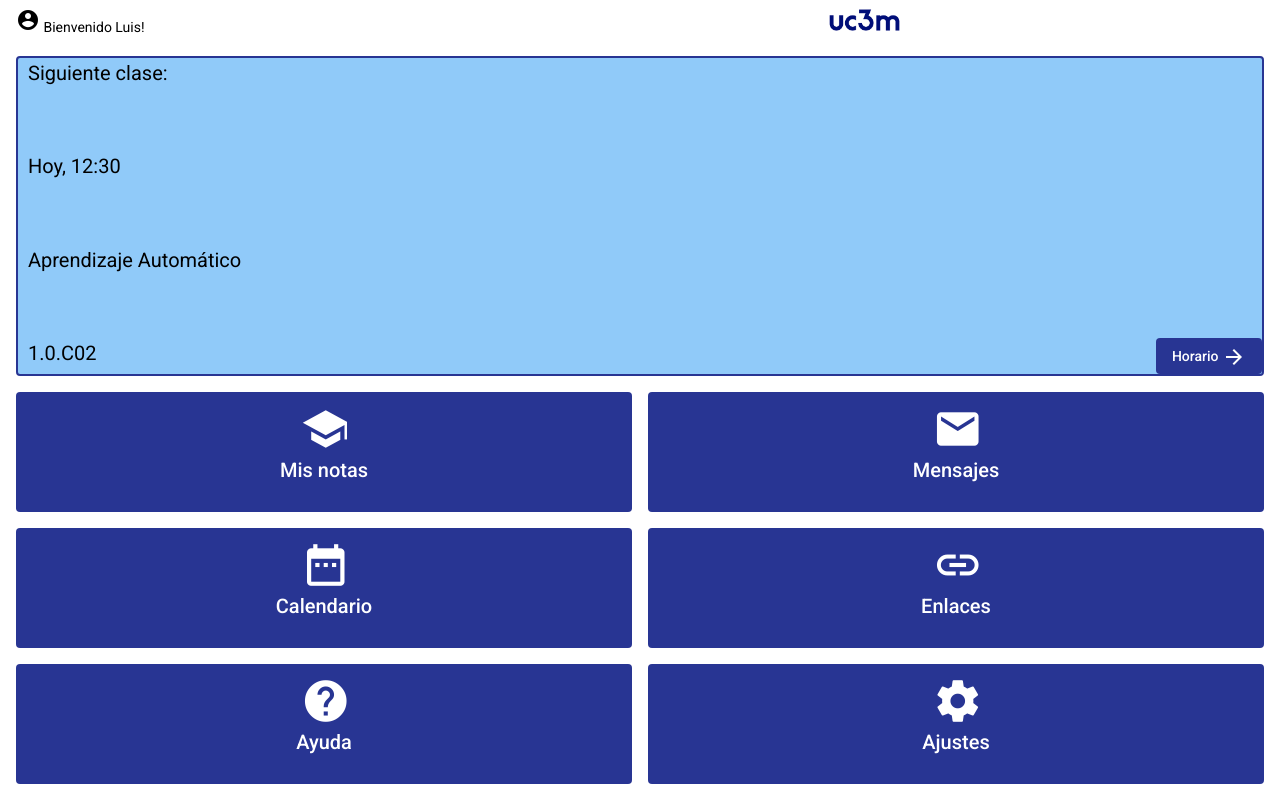
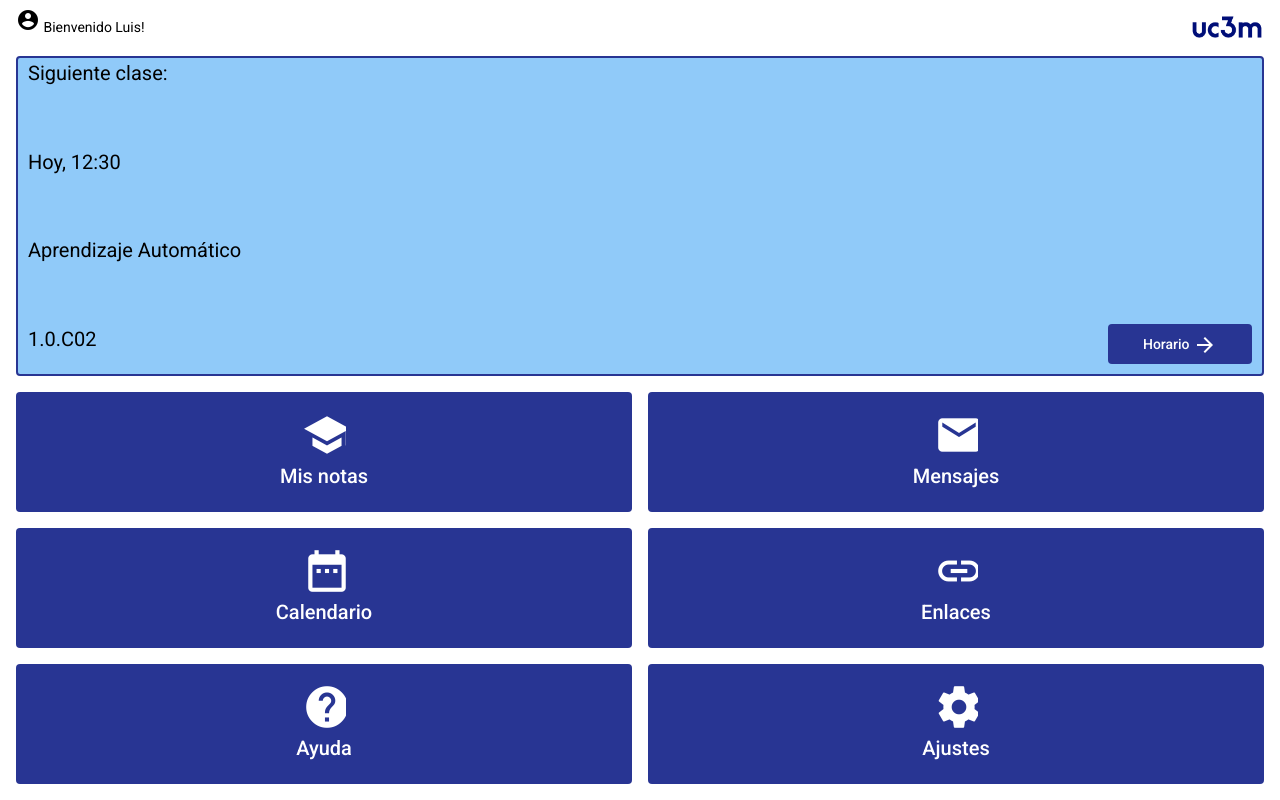
Before and after one commit to 100405882/appP2, an Angular app: page /principal in a window 1280 px wide. Built offline with nearby package versions, Linux system fonts and the light colour scheme.

Commit message:
deployeado en la web y retocado la preview del horario

```diff
--- a/src/app/principal/principal.component.html
+++ b/src/app/principal/principal.component.html
@@ -13,9 +13,9 @@
     </div>
 
     <div class="preview" fxFlex="40" fxLayout="column" fxLayoutAlign="space-between">
-        <p>Siguiente clase:</p>
-        <p>Hoy, 12:30</p>
-        <p>Aprendizaje Automático</p>
+        <p class="p1">Siguiente clase:</p>
+        <p class="p2">Hoy, 12:30</p>
+        <p class="p3">Aprendizaje Automático</p>
         <div class="preview-fila" fxLayout="row" fxLayoutAlign="space-between">
             <p>1.0.C02</p>
             <div class="horario">
--- a/src/app/principal/principal.component.scss
+++ b/src/app/principal/principal.component.scss
@@ -7,14 +7,9 @@
     margin: 1vh 0 1vh;
 }
 
-.bienvenido-left{
-    width: 65%;
-}
-.bienvenido-right{
-    width: 35%;
-}
-
 .bienvenido-right > img {
+    padding-top: 0.9vh;
+    margin-left: 10px;
     height: 60%;
 }
 
@@ -32,6 +27,15 @@
     font-size: 20px;
 }
 
+.horario {
+    padding-bottom: 10px;
+    padding-right: 10px;
+}
+
+.horario button {
+    width: 18vh;
+    height: 5vh;
+}
 
 .menu-botones {
     margin: 2vh 0;
@@ -44,8 +48,9 @@
 
 .menu-botones mat-icon {
     font-size: 50px;
-    padding-right: 2.8vh;
+    padding-right: 2.5vh;
     padding-bottom: 3vh;
+    margin-top: 1.5vh;
 }
 
 .menu-botones p {
```
Also changed, not shown: src/app/horario/horario.component.html (+11 -22 lines), 4 other files (tests, documents, lock files or other folders).
